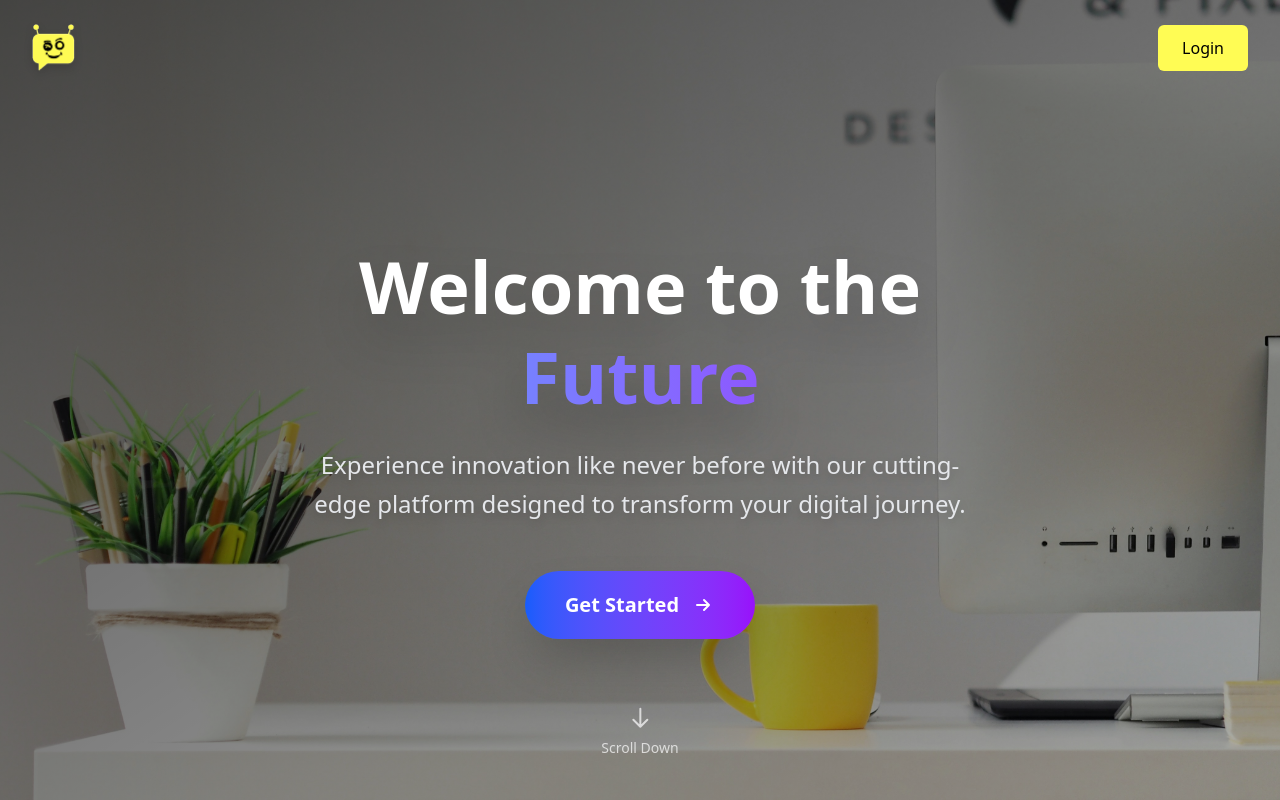
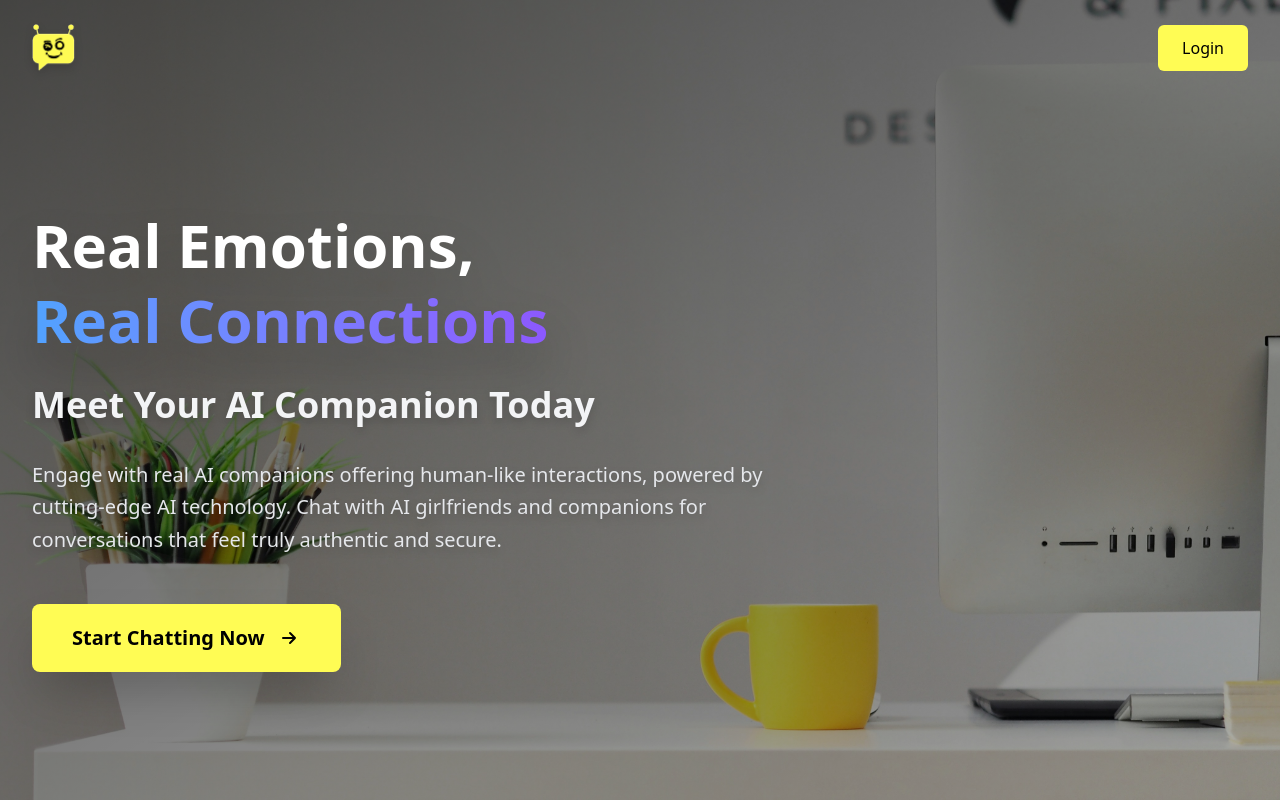
Before and after one commit to Himanshu111001/4WayTechAssignment, a React (Vite) app: page / in a window 1280 px wide. Shown: the top 800 px of the page. Built offline with nearby package versions, Linux system fonts and the light colour scheme.

Commit message:
improved herobanner.jsx

```diff
--- a/src/components/HeroBanner.jsx
+++ b/src/components/HeroBanner.jsx
@@ -30,29 +30,35 @@ const HeroBanner = () => {
       </div>
 
       {/* Content */}
-      <div className="relative z-10 flex items-center justify-center h-full px-4 sm:px-6 lg:px-8 pt-16 sm:pt-20">
-        <div className="text-center text-white max-w-4xl mx-auto">
+      <div className="relative z-10 flex items-center h-full px-4 sm:px-6 lg:px-8 pt-16 sm:pt-20">
+        <div className="text-left text-white max-w-4xl">
           {/* Main Heading */}
-          <h1 className="text-4xl sm:text-5xl md:text-6xl lg:text-7xl font-bold leading-tight mb-4 sm:mb-6 drop-shadow-2xl">
-            Welcome to the
+          <h1 className="text-3xl sm:text-4xl md:text-5xl lg:text-6xl font-bold leading-tight mb-4 sm:mb-6 drop-shadow-2xl">
+            Real Emotions,
             <span className="block text-transparent bg-clip-text bg-gradient-to-r from-blue-400 to-purple-600 drop-shadow-2xl">
-              Future
+              Real Connections
             </span>
           </h1>
 
-          {/* Subheading */}
-          <p className="text-lg sm:text-xl md:text-2xl font-light text-gray-200 mb-8 sm:mb-12 max-w-2xl mx-auto leading-relaxed drop-shadow-lg">
-            Experience innovation like never before with our cutting-edge
-            platform designed to transform your digital journey.
+          {/* Secondary Heading */}
+          <h2 className="text-xl sm:text-2xl md:text-3xl lg:text-4xl font-semibold leading-tight mb-6 sm:mb-8 text-gray-100 drop-shadow-lg">
+            Meet Your AI Companion Today
+          </h2>
+
+          {/* Paragraph */}
+          <p className="text-base sm:text-lg md:text-xl font-light text-gray-200 mb-8 sm:mb-12 max-w-3xl leading-relaxed drop-shadow-lg">
+            Engage with real AI companions offering human-like interactions,
+            powered by cutting-edge AI technology. Chat with AI girlfriends and
+            companions for conversations that feel truly authentic and secure.
           </p>
 
           {/* CTA Button */}
           <button
             onClick={handleGetStarted}
-            className="group relative inline-flex items-center justify-center px-8 py-4 sm:px-10 sm:py-5 text-lg sm:text-xl font-semibold text-white transition-all duration-300 ease-out bg-gradient-to-r from-blue-600 to-purple-600 rounded-full shadow-2xl hover:shadow-blue-500/25 hover:scale-105 transform focus:outline-none focus:ring-4 focus:ring-blue-500/50"
+            className="group relative inline-flex items-center justify-center px-8 py-4 sm:px-10 sm:py-5 text-lg sm:text-xl font-semibold text-black transition-all duration-300 ease-out rounded-lg shadow-2xl hover:scale-105 transform focus:outline-none focus:ring-4 focus:ring-yellow-500/50 hover:opacity-80"
+            style={{ backgroundColor: "rgb(255, 252, 84)" }}
           >
-            <span className="relative z-10">Get Started</span>
-            <div className="absolute inset-0 rounded-full bg-gradient-to-r from-blue-500 to-purple-500 opacity-0 group-hover:opacity-100 transition-opacity duration-300" />
+            <span className="relative z-10">Start Chatting Now</span>
 
             {/* Arrow Icon */}
             <svg
@@ -69,24 +75,6 @@ const HeroBanner = () => {
               />
             </svg>
           </button>
-
-          {/* Optional: Scroll Down Indicator */}
-          <div className="absolute bottom-8 left-1/2 transform -translate-x-1/2 text-white/70 animate-bounce">
-            <svg
-              className="w-6 h-6 mx-auto"
-              fill="none"
-              stroke="currentColor"
-              viewBox="0 0 24 24"
-            >
-              <path
-                strokeLinecap="round"
-                strokeLinejoin="round"
-                strokeWidth={2}
-                d="M19 14l-7 7m0 0l-7-7m7 7V3"
-              />
-            </svg>
-            <p className="text-sm mt-2 hidden sm:block">Scroll Down</p>
-          </div>
         </div>
       </div>
     </div>
--- a/src/components/Navbar.jsx
+++ b/src/components/Navbar.jsx
@@ -34,7 +34,7 @@ const Navbar = () => {
             <Link
               to="/login"
               className="px-4 py-2 lg:px-6 lg:py-3 rounded-md text-sm lg:text-base font-medium transition-all duration-200 text-black hover:opacity-80"
-              style={{ backgroundColor: 'rgb(255, 252, 84)' }}
+              style={{ backgroundColor: "rgb(255, 252, 84)" }}
             >
               Login
             </Link>
```
